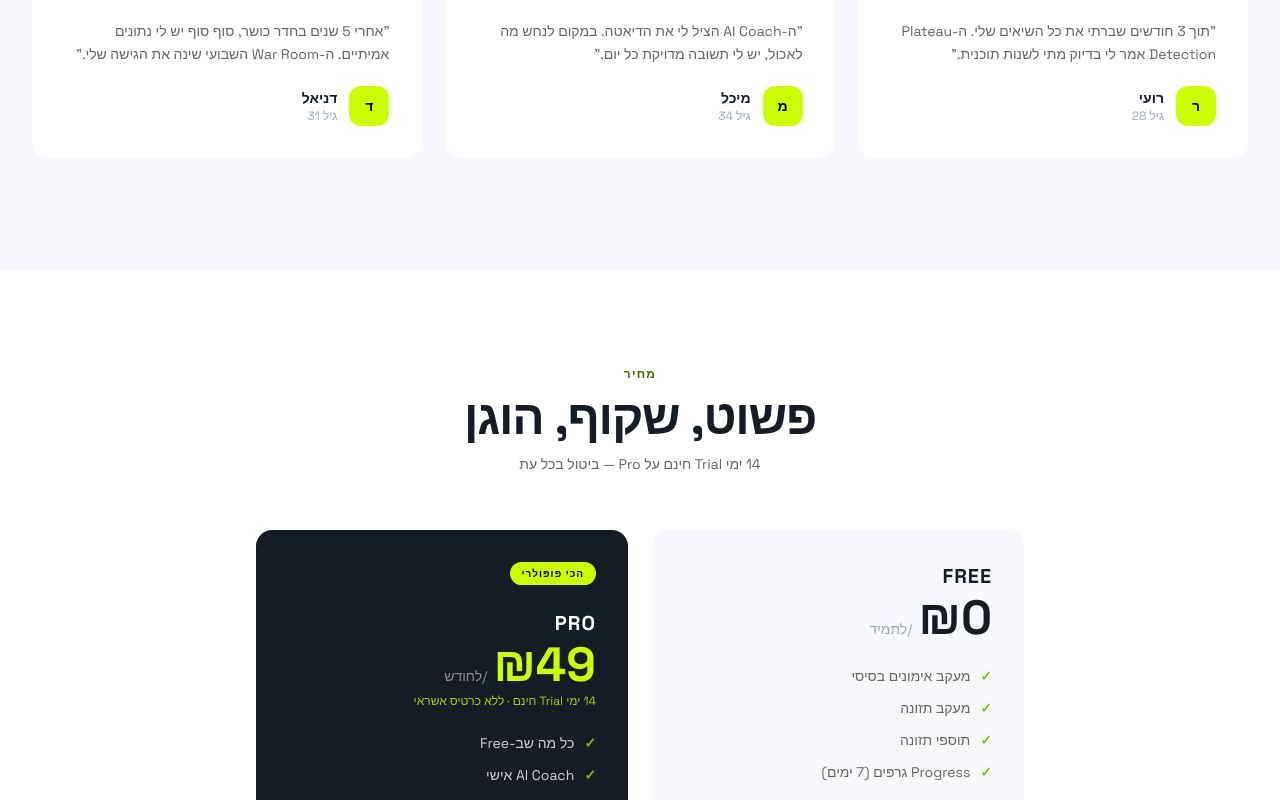
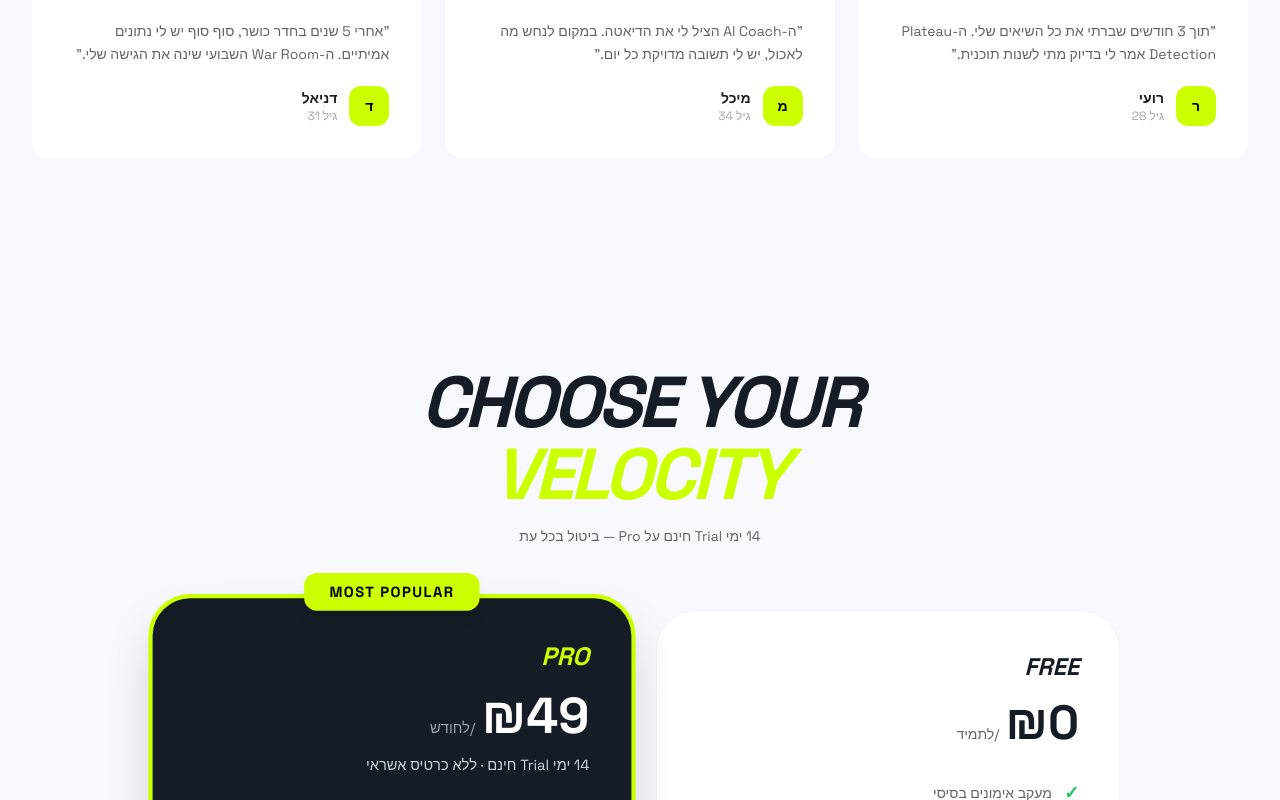
Before and after one commit to giladi17/kinetic-app, a React (Vite) app in the folder kinetic-app/client/: page / in a window 1280 px wide. Shown: the part 2000-2800 px from the top of the page. Built offline with nearby package versions, Linux system fonts and the light colour scheme; no server answers; what @dicebear/core would draw is missing.

Commit message:
design: pricing section — PRO card scaled + lime border + Most Popular badge
Co-Authored-By: Claude Sonnet 4.6 <noreply@anthropic.com>

```diff
--- a/kinetic-app/client/src/pages/LandingPage.jsx
+++ b/kinetic-app/client/src/pages/LandingPage.jsx
@@ -263,54 +263,63 @@ const LandingPage = () => {
       </section>
 
       {/* ── Pricing ── */}
-      <section className="py-24 px-8 bg-white">
-        <div className="max-w-3xl mx-auto">
-          <AnimSection className="text-center mb-14">
-            <p className="text-xs text-[#4a6600] uppercase tracking-widest font-bold mb-3">מחיר</p>
-            <h2 className="text-4xl sm:text-5xl font-black tracking-tight text-landing-on-surface">
-              פשוט, שקוף, הוגן
+      <section className="bg-landing-surface text-landing-on-surface font-space py-24">
+        <div className="container mx-auto px-8 max-w-5xl">
+          <AnimSection className="text-center mb-16">
+            <h2 className="text-5xl md:text-7xl font-black italic uppercase tracking-tighter">
+              Choose Your <br />
+              <span className="text-electric-lime">Velocity</span>
             </h2>
-            <p className="text-landing-muted mt-3 text-sm">14 ימי Trial חינם על Pro — ביטול בכל עת</p>
+            <p className="text-landing-muted mt-4 text-sm">14 ימי Trial חינם על Pro — ביטול בכל עת</p>
           </AnimSection>
 
-          <div className="grid sm:grid-cols-2 gap-6">
+          <div className="flex flex-col md:flex-row justify-center items-stretch gap-8">
             {PRICING.map((plan, i) => (
-              <AnimSection key={i} delay={i * 80}>
-                <div className={`rounded-2xl p-8 h-full flex flex-col gap-6 transition-all duration-300 ${
-                  plan.highlight ? 'bg-landing-on-surface text-white' : 'bg-landing-surface'
+              <AnimSection key={i} delay={i * 80} className="flex-1">
+                <div className={`relative flex flex-col p-10 rounded-[2.5rem] h-full transition-all duration-300 ${
+                  plan.highlight
+                    ? 'bg-landing-on-surface text-white scale-105 shadow-2xl z-10 border-4 border-electric-lime'
+                    : 'bg-white border border-gray-100'
                 }`}>
                   {plan.highlight && (
-                    <span className="self-start text-[10px] font-black uppercase tracking-widest bg-electric-lime text-black px-3 py-1 rounded-full">
-                      הכי פופולרי
-                    </span>
+                    <div className="absolute -top-6 left-1/2 -translate-x-1/2 bg-electric-lime text-black font-black px-6 py-2 rounded-full text-sm tracking-widest uppercase shadow-lg whitespace-nowrap">
+                      Most Popular
+                    </div>
                   )}
-                  <div>
-                    <div className="font-black text-xl uppercase tracking-wider">{plan.name}</div>
-                    <div className="flex items-baseline gap-1.5 mt-1">
-                      <span className={`font-black text-5xl ${plan.highlight ? 'text-electric-lime' : 'text-landing-on-surface'}`}>{plan.price}</span>
-                      <span className={`text-sm ${plan.highlight ? 'text-white/50' : 'text-[#9ea8b3]'}`}>/{plan.period}</span>
+
+                  <div className="mb-8">
+                    <h3 className={`text-2xl font-black italic uppercase ${plan.highlight ? 'text-electric-lime' : ''}`}>
+                      {plan.name}
+                    </h3>
+                    <div className="flex items-baseline mt-4 gap-1.5">
+                      <span className="text-5xl font-black">{plan.price}</span>
+                      <span className={`text-sm ${plan.highlight ? 'text-gray-400' : 'text-landing-muted'}`}>/{plan.period}</span>
                     </div>
-                    {plan.note && <p className="text-xs text-electric-lime/80 mt-1">{plan.note}</p>}
+                    {plan.note && (
+                      <p className={`mt-3 text-sm leading-relaxed ${plan.highlight ? 'text-gray-300' : 'text-landing-muted'}`}>
+                        {plan.note}
+                      </p>
+                    )}
                   </div>
 
-                  <ul className="space-y-3 flex-1">
+                  <ul className="space-y-4 mb-10 flex-1">
                     {plan.features.map((f, j) => (
-                      <li key={j} className={`flex items-center gap-2.5 text-sm ${plan.highlight ? 'text-white/80' : 'text-landing-muted'}`}>
-                        <span className="font-bold flex-shrink-0" style={{ color: '#7cbf00' }}>✓</span>
-                        {f}
+                      <li key={j} className="flex items-center gap-3 rtl:space-x-reverse">
+                        <span className={`text-lg font-bold flex-shrink-0 ${plan.highlight ? 'text-electric-lime' : 'text-green-500'}`}>✓</span>
+                        <span className={`font-medium text-sm ${plan.highlight ? 'text-white/80' : 'text-landing-muted'}`}>{f}</span>
                       </li>
                     ))}
                   </ul>
 
                   <button
                     onClick={() => navigate('/pricing')}
-                    className={`w-full py-4 rounded-full font-bold text-sm uppercase tracking-wider active:scale-95 transition-all duration-200 ${
+                    className={`w-full py-4 rounded-2xl font-black text-lg transition-all active:scale-95 ${
                       plan.highlight
-                        ? 'bg-electric-lime text-black hover:scale-105 hover:shadow-[0_0_20px_rgba(204,255,0,0.4)]'
-                        : 'bg-white text-landing-on-surface hover:bg-[#f0f1f8]'
+                        ? 'bg-electric-lime text-black hover:shadow-[0_0_20px_rgba(204,255,0,0.6)] hover:scale-105'
+                        : 'bg-landing-on-surface text-white hover:bg-black'
                     }`}
                   >
-                    {plan.cta}
+                    {plan.highlight ? 'UPGRADE NOW' : 'GET STARTED'}
                   </button>
                 </div>
               </AnimSection>
```
